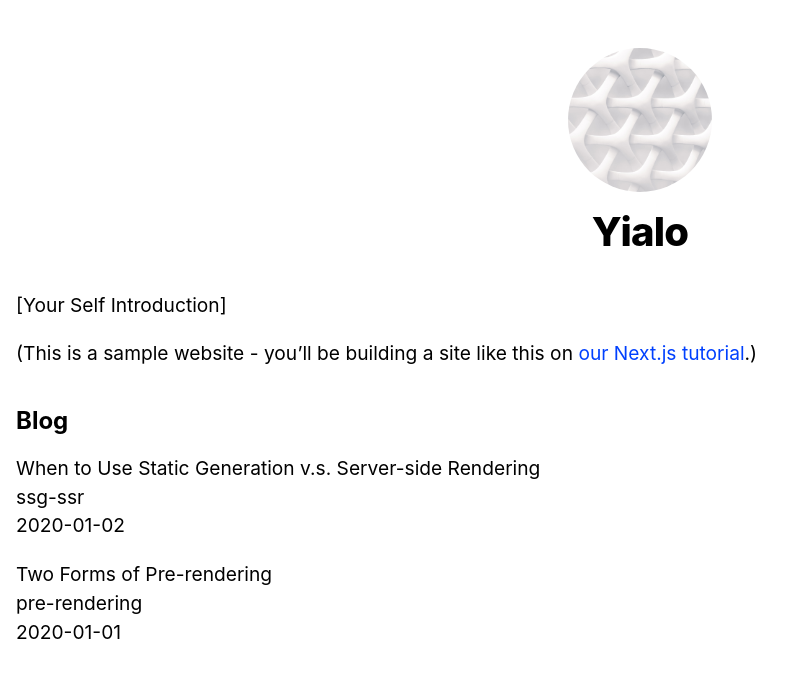
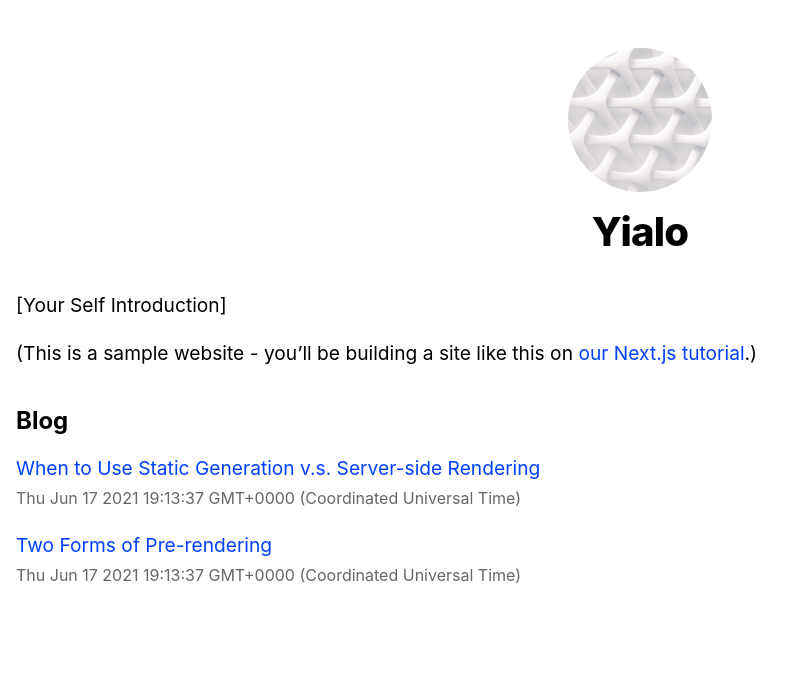
Before and after one commit to yialo/learn_nextjs, a Next.js app: page / in a window 1280 px wide. Shown: the top 678 px of the page, without its empty margins (0-802 px from the left). Built offline with nearby package versions, Linux system fonts and the light colour scheme.

Commit message:
Add API route

```diff
--- /dev/null
+++ b/components/time.js
@@ -0,0 +1,11 @@
+import { parseISO, format } from 'date-fns';
+
+export const Time = ({ dateString }) => {
+  const date = parseISO(dateString);
+
+  return (
+    <time dateTime={dateString}>
+      {format(date, 'LLLL d, yyyy')}
+    </time>
+  );
+};
--- a/package.json
+++ b/package.json
@@ -8,6 +8,7 @@
     "export": "next build && next export"
   },
   "dependencies": {
+    "date-fns": "2.22.1",
     "gray-matter": "4.0.3",
     "next": "^10.0.0",
     "react": "17.0.1",
--- /dev/null
+++ b/pages/api/hello.js
@@ -0,0 +1,3 @@
+export default function helloHandler(req, res) {
+  res.status(200).json({ text: 'Hello' });
+}
--- a/pages/index.js
+++ b/pages/index.js
@@ -1,6 +1,7 @@
 import Head from 'next/head';
 import Link from 'next/link';
 
+import { Time } from '../components/time';
 import { Layout, SITE_TITLE } from '../components/layout';
 import { getSortedPostsData } from '../lib/posts';
 
@@ -22,11 +23,13 @@ export default function Home({ allPostsData }) {
         <ul className={utilStyle.list}>
           {allPostsData.map(({ id, date, title }) => (
             <li className={utilStyle.listItem} key={id}>
-              {title}
+              <Link href={`/posts/${id}`}>
+                <a>{title}</a>
+              </Link>
               <br />
-              {id}
-              <br />
-              {date}
+              <small className={utilStyle.lightText}>
+                <Date dateString={date} />
+              </small>
             </li>
           ))}
         </ul>
```
Also changed, not shown: pages/posts/[id].js (+10 -4 lines), 1 other file (tests, documents, lock files or other folders).
